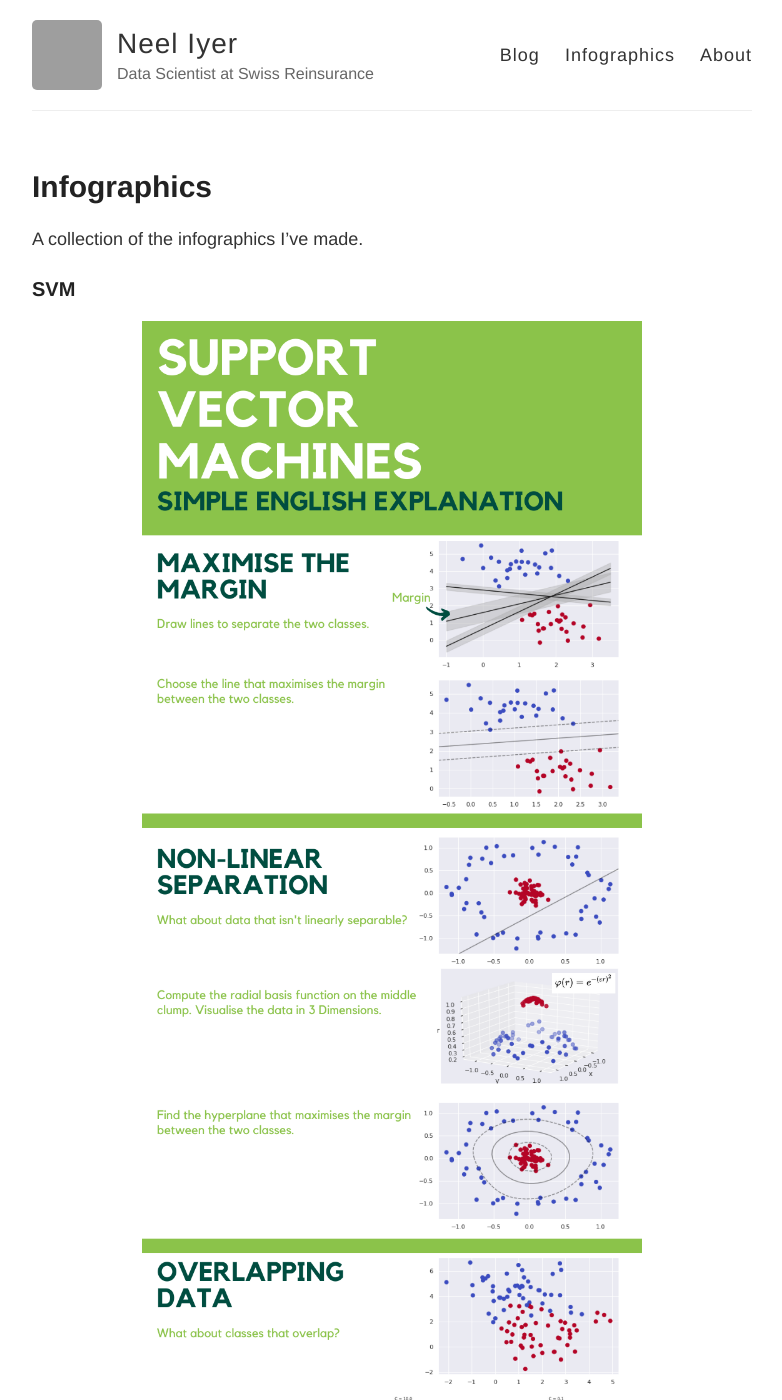
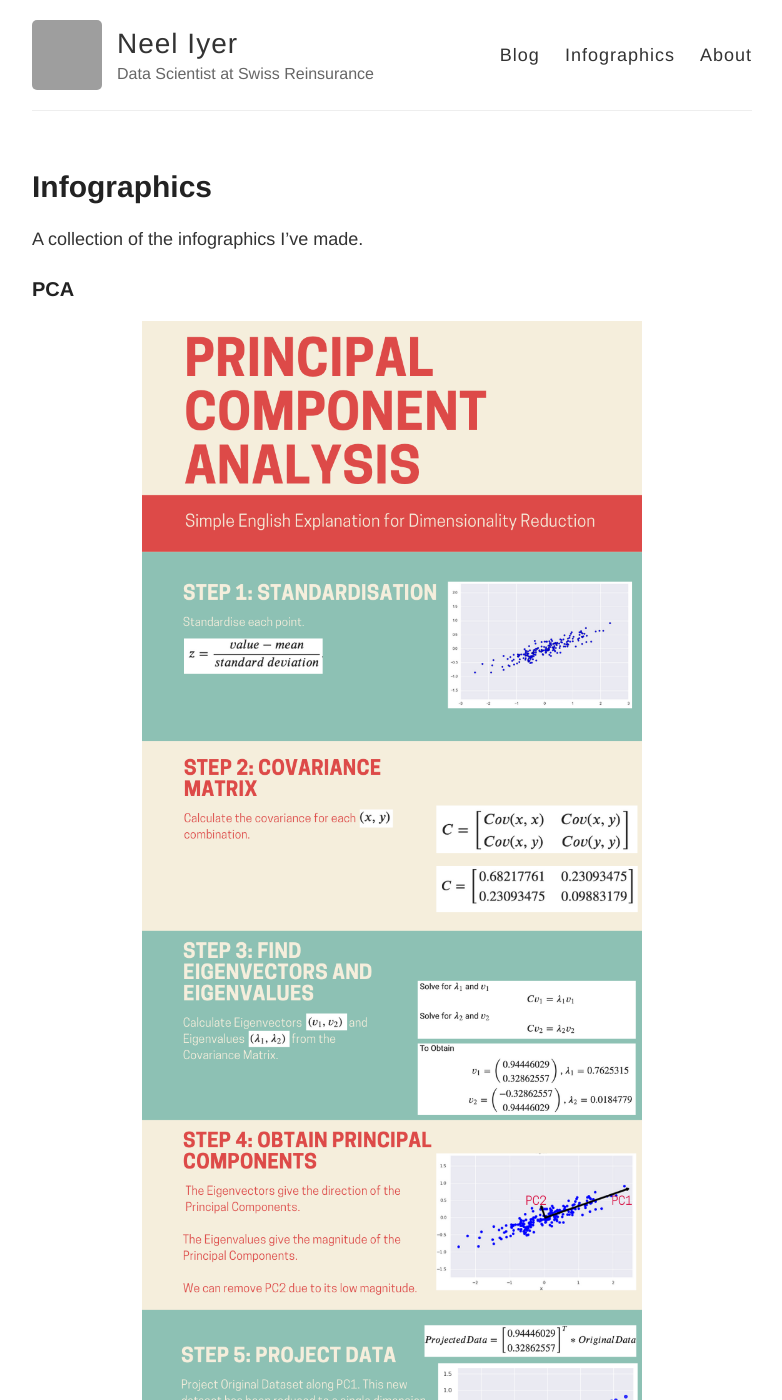
Before and after one commit to neelriyer/neelriyer.github.io, a Jekyll site: the page built from infographics.md, in a window 1280 px wide and 1400 px high. Shown: the whole window, without its empty margins (248-1030 px from the left). Built offline with Jekyll 4.4.1, drawn with Linux system fonts in a browser that asks for light colours; grey boxes are pictures that could not be loaded.

Commit message:
add infographic

```diff
--- a/infographics.md
+++ b/infographics.md
@@ -5,6 +5,14 @@
 ---
 
 A collection of the infographics I've made.
+
+### PCA
+
+<div style="text-align: center"><img src="/images/infographics/PCA.png" width="500" /></div>
+
+[reddit](https://www.reddit.com/r/learnmachinelearning/comments/kx0cu6/infographic_to_explain_principal_component/)
+
+[high res](https://drive.google.com/file/d/1dW9RYz8yUOSvrASi38HY6wGS_acXBchb/view?usp=sharing)
 
 ### SVM
 
```
Also changed, not shown: images/infographics/PCA.png (added).
